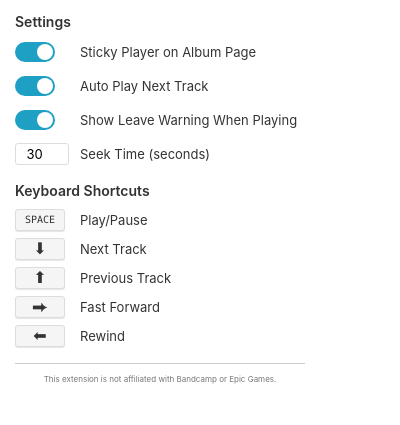
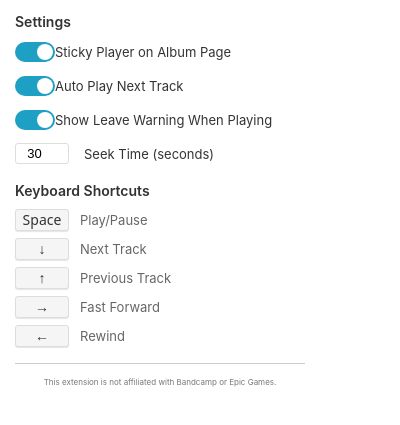
Before and after one commit to rafenden/amp-for-bandcamp, a browser extension: page src/popup/popup.html in a window 400 px wide. Shown: the part 43-468 px from the top of the page. Drawn offline with Linux system fonts and the light colour scheme.

Commit message:
chore: misc updates

```diff
--- a/src/popup/popup.css
+++ b/src/popup/popup.css
@@ -1,4 +1,4 @@
-body.popup {
+body {
   font-family: -apple-system, BlinkMacSystemFont, 'Segoe UI', Roboto, Oxygen, Ubuntu, Cantarell, 'Open Sans', 'Helvetica Neue', Arial, sans-serif;
   width: 290px;
   padding: 15px;
@@ -10,14 +10,115 @@ body.popup {
   -moz-osx-font-smoothing: grayscale;
 }
 
-.popup__title {
+h1 {
   font-size: 18px;
   margin-top: 0;
   margin-bottom: 15px;
   font-weight: 600;
 }
 
-.popup__footer {
+h2 {
+  font-size: 14px;
+  font-weight: 600;
+  margin-bottom: 8px;
+}
+
+section {
+  margin-bottom: 15px;
+}
+
+.settings label {
+  display: flex;
+  align-items: center;
+  margin-bottom: 10px;
+  font-size: 13px;
+  height: 24px;
+  cursor: pointer;
+}
+
+.settings input {
+  order: -1;
+  margin-right: 15px;
+}
+
+.settings input[type="checkbox"] {
+  width: 40px;
+  height: 20px;
+  margin: 0;
+  appearance: none;
+  background: #ccc;
+  border-radius: 20px;
+  position: relative;
+  cursor: pointer;
+  transition: background 0.3s;
+}
+
+.settings input[type="checkbox"]:checked {
+  background: #1DA0C3;
+}
+
+.settings input[type="checkbox"]::before {
+  content: "";
+  position: absolute;
+  width: 16px;
+  height: 16px;
+  border-radius: 50%;
+  top: 2px;
+  left: 2px;
+  background: white;
+  transition: transform 0.3s;
+}
+
+.settings input[type="checkbox"]:checked::before {
+  transform: translateX(20px);
+}
+
+.settings input[type="number"] {
+  width: 40px;
+  text-align: center;
+  padding: 2px 6px;
+  border: 1px solid #ddd;
+  border-radius: 3px;
+  font-size: 13px;
+}
+
+.shortcuts {
+  margin: 0;
+}
+
+.shortcuts div {
+  display: flex;
+  align-items: center;
+  margin-bottom: 5px;
+  font-size: 13px;
+  height: 24px;
+}
+
+.shortcuts dt {
+  width: 65px;
+  flex-shrink: 0;
+}
+
+.shortcuts dd {
+  margin: 0;
+  color: #666;
+}
+
+kbd {
+  display: inline-block;
+  padding: 2px 6px;
+  border-radius: 3px;
+  background: #f5f5f5;
+  border: 1px solid #ddd;
+  box-shadow: 0 1px 1px rgba(0,0,0,0.1);
+  font-family: system-ui;
+  font-size: 14px;
+  min-width: 40px;
+  text-align: center;
+  line-height: 16px;
+}
+
+footer {
   font-size: 11px;
   color: #777;
   text-align: center;
@@ -26,178 +127,6 @@ body.popup {
   border-top: 1px solid #ccc;
 }
 
-.popup__disclaimer {
-  margin-bottom: 5px;
+small {
   font-size: 8px;
 }
-
-.section {
-  margin-bottom: 15px;
-}
-
-.section__title {
-  font-weight: 600;
-  margin-bottom: 8px;
-  font-size: 14px;
-}
-
-.toggle {
-  display: flex;
-  align-items: center;
-  margin-bottom: 10px;
-  font-size: 13px;
-  height: 24px;
-}
-
-.toggle__control {
-  width: 65px;
-  flex-shrink: 0;
-  display: flex;
-  justify-content: flex-start;
-}
-
-.toggle__label {
-  flex-grow: 1;
-  cursor: pointer;
-}
-
-.switch {
-  position: relative;
-  display: inline-block;
-  width: 40px;
-  height: 20px;
-  margin-right: 15px;
-}
-
-.switch__input {
-  opacity: 0;
-  width: 0;
-  height: 0;
-}
-
-.switch__slider {
-  position: absolute;
-  cursor: pointer;
-  top: 0;
-  left: 0;
-  right: 0;
-  bottom: 0;
-  background-color: #ccc;
-  transition: .3s;
-  border-radius: 20px;
-}
-
-.switch__slider:before {
-  position: absolute;
-  content: "";
-  height: 16px;
-  width: 16px;
-  left: 2px;
-  bottom: 2px;
-  background-color: white;
-  transition: .3s;
-  border-radius: 50%;
-}
-
-.switch__input:checked + .switch__slider {
-  background-color: #1DA0C3;
-}
-
-.switch__input:checked + .switch__slider:before {
-  transform: translateX(20px);
-}
-
-.setting {
-  display: flex;
-  align-items: center;
-  margin-bottom: 10px;
-  font-size: 13px;
-  height: 24px;
-}
-
-.setting__control {
-  width: 65px;
-  flex-shrink: 0;
-  display: flex;
-  justify-content: flex-start;
-}
-
-.setting__label {
-  flex-grow: 1;
-  cursor: pointer;
-}
-
-.setting__input {
-  width: 40px;
-  text-align: center;
-  padding: 2px 6px;
-  border: 1px solid #ddd;
-  border-radius: 3px;
-  font-family: inherit;
-  font-size: 13px;
-  margin-right: 15px;
-}
-
-.shortcut {
-  display: flex;
-  align-items: center;
-  margin-bottom: 5px;
-  font-size: 13px;
-  height: 24px;
-}
-
-.shortcut__control {
-  width: 65px;
-  flex-shrink: 0;
-  display: flex;
-  justify-content: flex-start;
-}
-
-.shortcut__label {
-  user-select: none;
-}
-
-.key {
-  padding: 2px 6px;
-  border-radius: 3px;
-  font-family: system-ui;
-  font-size: 14px;
-  box-shadow: 0 1px 1px rgba(0,0,0,0.1);
-  border: 1px solid #ddd;
-  width: 100%;
-  height: 16px;
-  text-align: center;
-  margin-right: 15px;
-  background: #f5f5f5;
-  line-height: 100%;
-}
-
-.key--space {
-  font-family: 'SFMono-Regular', Consolas, 'Liberation Mono', Menlo, Courier, monospace;
-  font-size: 10px;
-  line-height: 150%;
-  text-transform: uppercase;
-}
-
-.key--arrow {
-  font-size: 16px;
-  line-height: 90%;
-}
-
-.shortcut-label {
-  user-select: none;
-}
-
-.footer {
-  font-size: 11px;
-  color: #777;
-  text-align: center;
-  margin-top: 15px;
-  padding-top: 10px;
-  border-top: 1px solid #ccc;
-}
-
-.disclaimer {
-  margin-bottom: 5px;
-  font-size: 8px;
-}
--- a/src/popup/popup.html
+++ b/src/popup/popup.html
@@ -8,82 +8,62 @@
   <script src="../../vendor/browser-polyfill.min.js"></script>
   <script src="popup.js" defer></script>
 </head>
-<body class="popup">
-  <h1 class="popup__title">Bandcamp Tuned</h1>
+<body>
+  <h1>Bandcamp Tuned</h1>
 
-  <div class="section">
-    <div class="section__title">Settings</div>
-    <div class="toggle">
-      <div class="toggle__control">
-        <label class="switch">
-          <input class="switch__input" type="checkbox" id="stickyPlayer" checked>
-          <span class="switch__slider"></span>
-        </label>
+  <section>
+    <h2>Settings</h2>
+    <div class="settings">
+      <label>
+        <input type="checkbox" id="stickyPlayer" checked>
+        Sticky Player on Album Page
+      </label>
+
+      <label>
+        <input type="checkbox" id="autoPlayNext" checked>
+        Auto Play Next Track
+      </label>
+
+      <label>
+        <input type="checkbox" id="showLeaveWarning" checked>
+        Show Leave Warning When Playing
+      </label>
+
+      <label>
+        <input type="number" id="seekSeconds" min="5" max="60" step="5" value="30">
+        Seek Time (seconds)
+      </label>
+    </div>
+  </section>
+
+  <section>
+    <h2>Keyboard Shortcuts</h2>
+    <dl class="shortcuts">
+      <div>
+        <dt><kbd>Space</kbd></dt>
+        <dd>Play/Pause</dd>
       </div>
-      <label class="toggle__label" for="stickyPlayer">Sticky Player on Album Page</label>
-    </div>
-    <div class="toggle">
-      <div class="toggle__control">
-        <label class="switch">
-          <input class="switch__input" type="checkbox" id="autoPlayNext" checked>
-          <span class="switch__slider"></span>
-        </label>
+      <div>
+        <dt><kbd>↓</kbd></dt>
+        <dd>Next Track</dd>
       </div>
-      <label class="toggle__label" for="autoPlayNext">Auto Play Next Track</label>
-    </div>
-    <div class="toggle">
-      <div class="toggle__control">
-        <label class="switch">
-          <input class="switch__input" type="checkbox" id="showLeaveWarning" checked>
-          <span class="switch__slider"></span>
-        </label>
+      <div>
+        <dt><kbd>↑</kbd></dt>
+        <dd>Previous Track</dd>
       </div>
-      <label class="toggle__label" for="showLeaveWarning">Show Leave Warning When Playing</label>
-    </div>
-    <div class="setting">
-      <div class="setting__control">
-        <input class="setting__input" type="number" id="seekSeconds" min="5" max="60" step="5" value="30">
+      <div>
+        <dt><kbd>→</kbd></dt>
+        <dd>Fast Forward</dd>
       </div>
-      <label class="setting__label" for="seekSeconds">Seek Time (seconds)</label>
-    </div>
-  </div>
+      <div>
+        <dt><kbd>←</kbd></dt>
+        <dd>Rewind</dd>
+      </div>
+    </dl>
+  </section>
 
-  <div class="section">
-    <div class="section__title">Keyboard Shortcuts</div>
-    <div class="shortcut">
-      <div class="shortcut__control">
-        <span class="key key--space">Space</span>
-      </div>
-      <span class="shortcut__label">Play/Pause</span>
-    </div>
-    <div class="shortcut">
-      <div class="shortcut__control">
-        <span class="key key--arrow">⬇</span>
-      </div>
-      <span class="shortcut__label">Next Track</span>
-    </div>
-    <div class="shortcut">
-      <div class="shortcut__control">
-        <span class="key key--arrow">⬆</span>
-      </div>
-      <span class="shortcut__label">Previous Track</span>
-    </div>
-    <div class="shortcut">
-      <div class="shortcut__control">
-        <span class="key key--arrow">⮕</span>
-      </div>
-      <span class="shortcut__label">Fast Forward</span>
-    </div>
-    <div class="shortcut">
-      <div class="shortcut__control">
-        <span class="key key--arrow">⬅</span>
-      </div>
-      <span class="shortcut__label">Rewind</span>
-    </div>
-  </div>
-
-  <div class="popup__footer">
-    <div class="popup__disclaimer">This extension is not affiliated with Bandcamp or Epic Games.</div>
-  </div>
+  <footer>
+    <small>This extension is not affiliated with Bandcamp or Epic Games.</small>
+  </footer>
 </body>
 </html>
```
